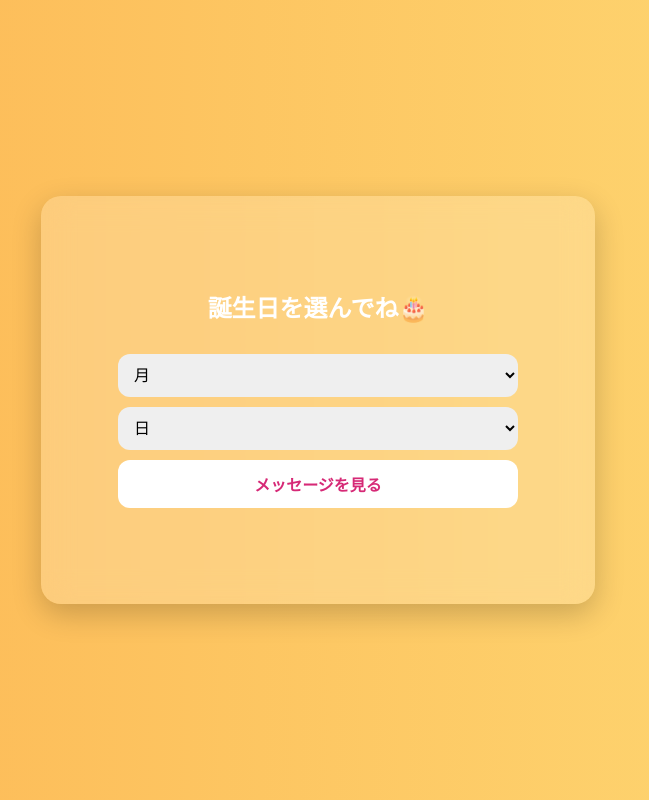
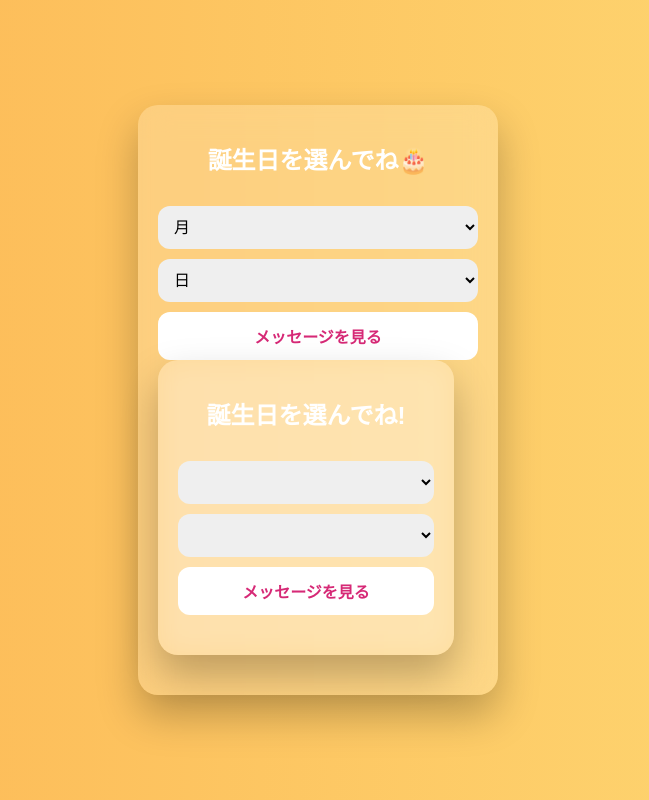
Before and after one commit to aoln344/birthday-site, a plain HTML site: page index.html in a window 1280 px wide. Shown: the whole page, without its empty margins (322-971 px from the left). Drawn offline with Linux system fonts and the light colour scheme.

Commit message:
Add files via upload

```diff
--- a/index.html
+++ b/index.html
@@ -109,8 +109,172 @@ button:hover {
   <select id="day"></select>
 
   <button onclick="showMessage()">メッセージを見る</button>
+<!DOCTYPE html>
+<html lang="ja">
+<head>
+<meta charset="UTF-8">
+<meta name="viewport" content="width=device-width, initial-scale=1.0">
+
+<title>Special Day</title>
+
+<style>
+body {
+  margin: 0;
+  height: 100vh;
+  display: flex;
+  justify-content: center;
+  align-items: center;
+  font-family: 'Arial', sans-serif;
+  color: white;
+
+  /* インスタ風グラデーション */
+  background: linear-gradient(
+    270deg,
+    #feda75,
+    #fa7e1e,
+    #d62976,
+    #962fbf,
+    #4f5bd5
+  );
+
+  background-size: 1000% 1000%;
+  animation: gradientMove 10s ease infinite;
+}
+
+/* 背景アニメーション */
+@keyframes gradientMove {
+  0% { background-position: 0% 50%; }
+  50% { background-position: 100% 50%; }
+  100% { background-position: 0% 50%; }
+}
+
+/* カード */
+.container {
+  background: rgba(255,255,255,0.2);
+  width: 80%;
+  max-width: 320px;
+  padding: 20px;
+  border-radius: 20px;
+  backdrop-filter: blur(15px);
+  text-align: center;
+
+  /* 影強化 */
+  box-shadow: 0 20px 40px rgba(0,0,0,0.25);
+}
+
+h1 {
+  font-size: 5vw;
+  margin-bottom: 20px;
+}
+
+/* 入力 */
+select, button {
+  width: 100%;
+  padding: 12px;
+  margin-top: 10px;
+  border: none;
+  border-radius: 12px;
+  font-size: 4vw;
+}
+
+/* ボタン */
+button {
+  background: white;
+  color: #d62976;
+  font-weight: bold;
+  cursor: pointer;
+  transition: 0.3s;
+}
+
+button:hover {
+  transform: scale(1.05);
+}
+
+/* メッセージ */
+#message {
+  margin-top: 20px;
+  font-size: 4.5vw;
+  animation: fadeIn 1s;
+}
+
+/* フェード */
+@keyframes fadeIn {
+  from {opacity: 0;}
+  to {opacity: 1;}
+}
+
+/* PC用 */
+@media (min-width: 768px) {
+  h1 {
+    font-size: 24px;
+  }
+
+  select, button {
+    font-size: 16px;
+  }
+
+  #message {
+    font-size: 18px;
+  }
+}
+</style>
+</head>
+
+<body>
+
+<div class="container">
+  <h1>誕生日を選んでね!</h1>
+
+  <select id="month"></select>
+  <select id="day"></select>
+
+  <button onclick="showMessage()">メッセージを見る</button>
 
   <div id="message"></div>
+</div>
+
+<script>
+// 月日生成
+const monthSelect = document.getElementById("month");
+const daySelect = document.getElementById("day");
+
+monthSelect.innerHTML = '<option value="">月</option>';
+daySelect.innerHTML = '<option value="">日</option>';
+
+for (let i = 1; i <= 12; i++) {
+  monthSelect.innerHTML += `<option value="${i}">${i}月</option>`;
+}
+
+for (let i = 1; i <= 31; i++) {
+  daySelect.innerHTML += `<option value="${i}">${i}日</option>`;
+}
+
+// メッセージ
+function showMessage() {
+  const m = monthSelect.value;
+  const d = daySelect.value;
+
+  if (!m || !d) {
+    alert("選んでね！");
+    return;
+  }
+
+  const key = m + "-" + d;
+
+  const messages = {
+    "1-1": "最高のスタートの日✨",
+    "2-14": "愛にあふれてる日💖",
+    "7-7": "ロマンチックな日🌟",
+    "12-25": "奇跡の存在🎄"
+  };
+
+  document.getElementById("message").innerText =
+    messages[key] || "あなたの誕生日は特別な日✨";
+}
+</script>
+
+</body>
+</html>  <div id="message"></div>
 </div>
 
 <script>
```
